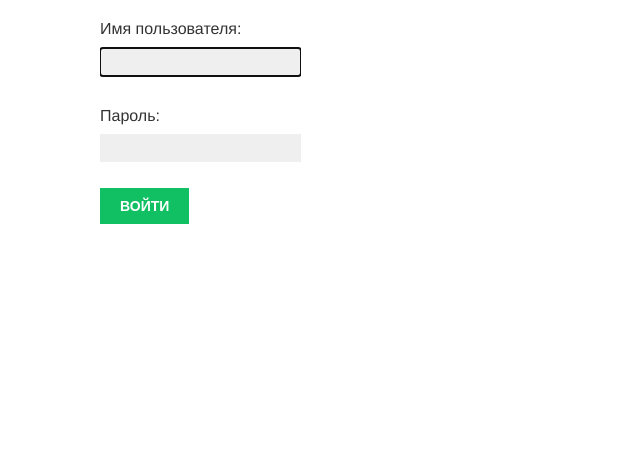
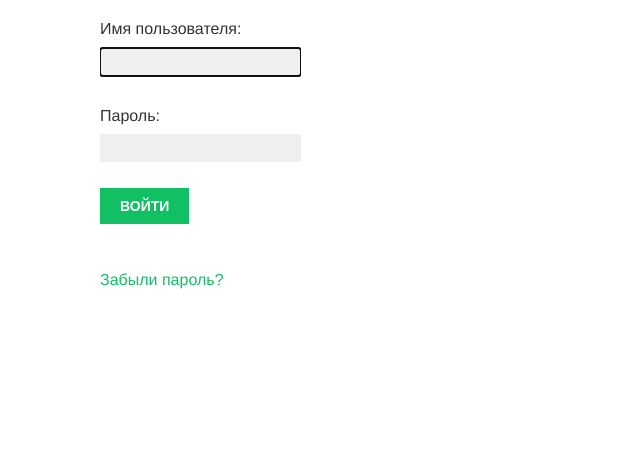
Before and after one commit to DzygunRoman/Bookmarks, a Django app: page /account/login/ in a window 1280 px wide. Shown: the part 201-665 px from the top of the page, without its empty margins (0-640 px from the left). Run offline with Django 5.2, Linux system fonts and the light colour scheme; some web fonts are replaced.

```diff
--- a/account/templates/registration/login.html
+++ b/account/templates/registration/login.html
@@ -15,5 +15,10 @@
     <input type="hidden" name="next" value="{{ next }}"/>
     <p><input type="submit" value="Войти"></p>
     </form>
+    <p>
+        <a href="{% url 'password_reset' %}">
+            Забыли пароль?
+        </a>
+    </p>
 </div>
 {% endblock %}
```
